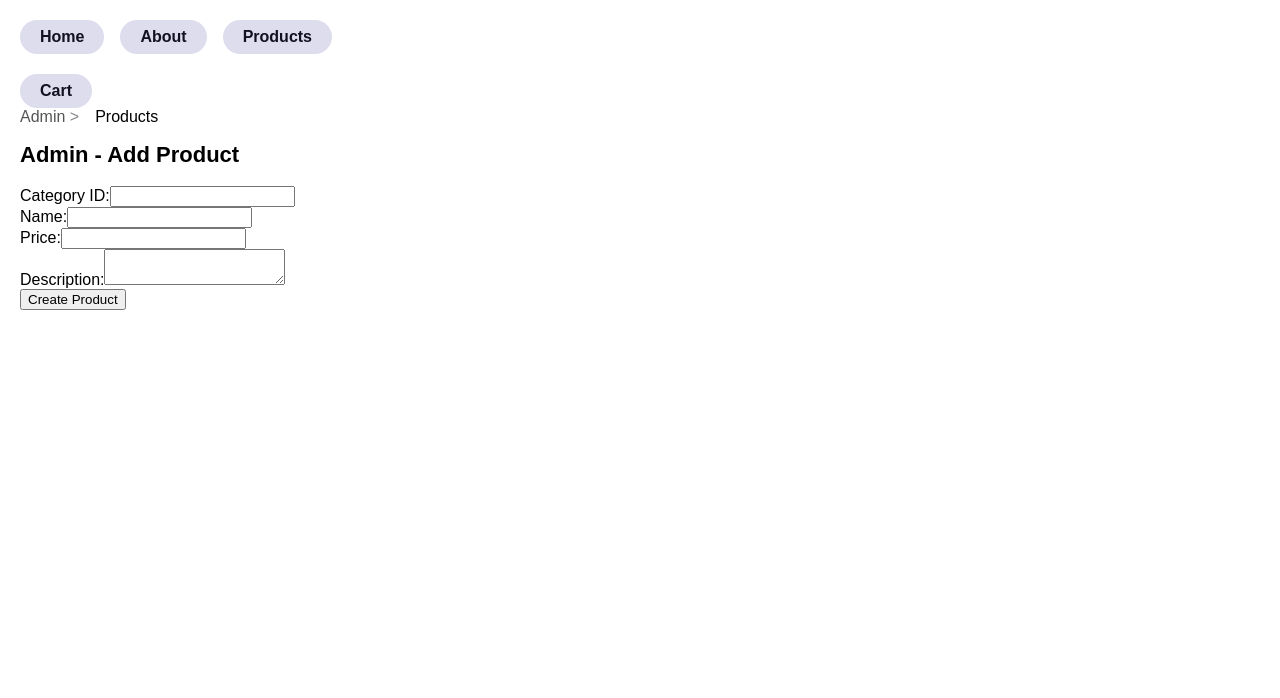
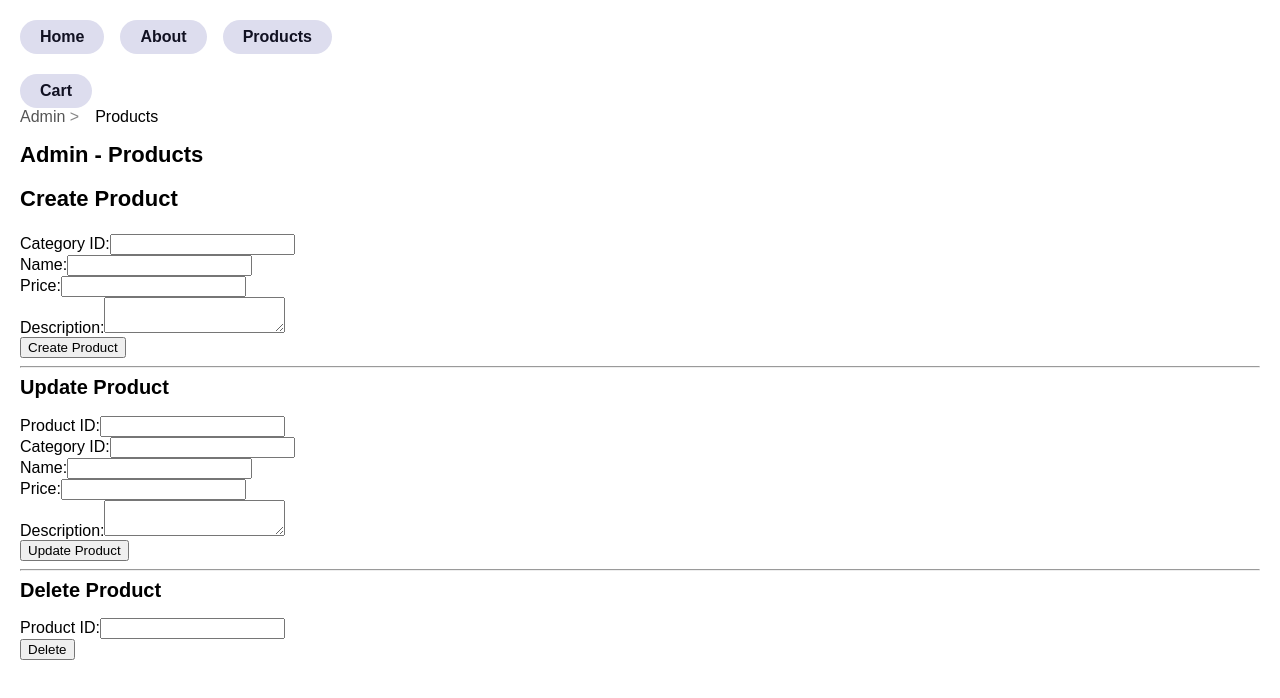
Before and after one commit to prae-mai/IERG4210-Project, a React (Create React App) app in the folder client/: page /admin/products in a window 1280 px wide. Shown: the top 698 px of the page. Built offline with nearby package versions, Linux system fonts and the light colour scheme.

Commit message:
Separate admin product components, add admin product functionality (create, delete, update)

```diff
--- a/client/src/api/productsApi.js
+++ b/client/src/api/productsApi.js
@@ -0,0 +1,41 @@
+const BASE_URL = "http://localhost:5000/api/products";
+
+export async function createProduct(data) {
+	const res = await fetch(BASE_URL, {
+		method: "POST",
+		headers: { "Content-Type": "application/json" },
+		body: JSON.stringify(data),
+	});
+
+	if (!res.ok) {
+		throw new Error("Failed to create product");
+	}
+
+	return await res.json();
+}
+
+export async function updateProduct(pid, data) {
+	const res = await fetch(`${BASE_URL}/${pid}`, {
+		method: "PUT",
+		headers: { "Content-Type": "application/json" },
+		body: JSON.stringify(data),
+	});
+
+	if (!res.ok) {
+		throw new Error("Failed to update product");
+	}
+
+	return await res.json();
+}
+
+export async function deleteProduct(pid) {
+	const res = await fetch(`${BASE_URL}/${pid}`, {
+		method: "DELETE",
+	});
+
+	if (!res.ok) {
+		throw new Error("Failed to delete product");
+	}
+
+	return await res.json();
+}
--- /dev/null
+++ b/client/src/components/AdminProductsCreate.js
@@ -0,0 +1,98 @@
+import { useState } from "react";
+import { createProduct } from "../api/productsApi";
+
+function AdminProductsCreate() {
+	const [formData, setFormData] = useState({
+		catid: "",
+		name: "",
+		price: "",
+		description: "",
+	});
+
+	const [message, setMessage] = useState("");
+
+	const handleChange = (e) => {
+		setFormData({
+			...formData,
+			[e.target.name]: e.target.value,
+		});
+	};
+
+	const handleSubmit = async (e) => {
+		e.preventDefault();
+
+		try {
+			const data = await createProduct({...formData, catid: Number(formData.catid), price: Number(formData.price)});
+
+			setMessage(`Product created with ID ${data.productId}`);
+
+			setFormData({
+				catid: "",
+				name: "",
+				price: "",
+				description: "",
+			});
+
+		} catch (error) {
+			console.error(error);
+			setMessage("Server error");
+		}
+	};
+
+	return (
+		<section>
+			<h1>Create Product</h1>
+
+			<form onSubmit={handleSubmit}>
+				<div>
+					<label>Category ID:</label>
+					<input
+						type="number"
+						name="catid"
+						value={formData.catid}
+						onChange={handleChange}
+						required
+					/>
+				</div>
+
+				<div>
+					<label>Name:</label>
+					<input
+						type="text"
+						name="name"
+						value={formData.name}
+						onChange={handleChange}
+						required
+					/>
+				</div>
+
+				<div>
+					<label>Price:</label>
+					<input
+						type="number"
+						step="0.01"
+						name="price"
+						value={formData.price}
+						onChange={handleChange}
+						required
+					/>
+				</div>
+
+				<div>
+					<label>Description:</label>
+					<textarea
+						name="description"
+						value={formData.description}
+						onChange={handleChange}
+					/>
+				</div>
+
+				<button type="submit">Create Product</button>
+			</form>
+
+			{message && <p>{message}</p>}
+		</section>
+	);
+}
+
+export default AdminProductsCreate;
--- /dev/null
+++ b/client/src/components/AdminProductsDelete.js
@@ -0,0 +1,49 @@
+import { useState } from "react";
+import { deleteProduct } from "../api/productsApi";
+
+function AdminProductsDelete() {
+	const [pid, setPid] = useState("");
+	const [message, setMessage] = useState("");
+
+	const handleChange = (e) => {
+		setPid(e.target.value);
+	};
+
+	const handleSubmit = async (e) => {
+		e.preventDefault();
+
+		try {
+			await deleteProduct(Number(pid));
+			setMessage("Product deleted successfully");
+			setPid("");
+		} catch (error) {
+			console.error(error);
+			setMessage(error.message || "Server error");
+		}
+	};
+
+	return (
+		<div>
+			<h2>Delete Product</h2>
+
+			<form onSubmit={handleSubmit}>
+				<div>
+					<label>Product ID:</label>
+					<input
+						type="number"
+						name="pid"
+						value={pid}
+						onChange={handleChange}
+						required
+					/>
+				</div>
+
+				<button type="submit">Delete</button>
+			</form>
+
+			{message && <p>{message}</p>}
+		</div>
+	);
+}
+
+export default AdminProductsDelete;
--- /dev/null
+++ b/client/src/components/AdminProductsUpdate.js
@@ -0,0 +1,110 @@
+import { useState } from "react";
+import { updateProduct } from "../api/productsApi";
+
+function AdminProductsUpdate() {
+	const [pid, setPid] = useState("");
+	const [formData, setFormData] = useState({
+		catid: "",
+		name: "",
+		price: "",
+		description: "",
+	});
+
+	const [message, setMessage] = useState("");
+
+	const handlePidChange = (e) => {
+		setPid(e.target.value);
+	}
+
+	const handleChange = (e) => {
+		setFormData({
+			...formData,
+			[e.target.name]: e.target.value,
+		});
+	};
+
+	const handleSubmit = async (e) => {
+		e.preventDefault();
+
+		try {
+			await updateProduct(pid, {
+				...formData,
+				catid: Number(formData.catid),
+				price: Number(formData.price),
+			});
+
+			setMessage("Product updated successfully");
+		} catch (error) {
+			console.error(error);
+			setMessage(error.message || "Server error");
+		}
+	};
+
+	return (
+		<div>
+			<h2>Update Product</h2>
+
+			<form onSubmit={handleSubmit}>
+				<div>
+					<label>Product ID:</label>
+					<input
+						type="number"
+						name="pid"
+						value={formData.pid}
+						onChange={handlePidChange}
+						required
+					/>
+				</div>
+
+				<div>
+					<label>Category ID:</label>
+					<input
+						type="number"
+						name="catid"
+						value={formData.catid}
+						onChange={handleChange}
+						required
+					/>
+				</div>
+
+				<div>
+					<label>Name:</label>
+					<input
+						type="text"
+						name="name"
+						value={formData.name}
+						onChange={handleChange}
+						required
+					/>
+				</div>
+
+				<div>
+					<label>Price:</label>
+					<input
+						type="number"
+						step="0.01"
+						name="price"
+						value={formData.price}
+						onChange={handleChange}
+						required
+					/>
+				</div>
+
+				<div>
+					<label>Description:</label>
+					<textarea
+						name="description"
+						value={formData.description}
+						onChange={handleChange}
+					/>
+				</div>
+
+				<button type="submit">Update Product</button>
+			</form>
+
+			{message && <p>{message}</p>}
+		</div>
+	);
+}
+
+export default AdminProductsUpdate;
--- a/client/src/pages/AdminProducts.js
+++ b/client/src/pages/AdminProducts.js
@@ -1,109 +1,17 @@
-import { useState } from "react";
+import AdminProductsCreate from "../components/AdminProductsCreate";
+import AdminProductsUpdate from "../components/AdminProductsUpdate";
+import AdminProductsDelete from "../components/AdminProductsDelete";
 
 function AdminProducts() {
-	const [formData, setFormData] = useState({
-		catid: "",
-		name: "",
-		price: "",
-		description: "",
-	});
-
-	const [message, setMessage] = useState("");
-
-	const handleChange = (e) => {
-		setFormData({
-			...formData,
-			[e.target.name]: e.target.value,
-		});
-	};
-
-	const handleSubmit = async (e) => {
-		e.preventDefault();
-
-		try {
-			const response = await fetch("http://localhost:5000/api/products", {
-				method: "POST",
-				headers: {
-					"Content-Type": "application/json",
-				},
-				body: JSON.stringify({
-					...formData,
-					catid: Number(formData.catid),
-					price: Number(formData.price),
-				}),
-			});
-
-			const data = await response.json();
-
-			if (response.ok) {
-				setMessage(`Product created with ID ${data.productId}`);
-				setFormData({
-					catid: "",
-					name: "",
-					price: "",
-					description: "",
-				});
-			} else {
-				setMessage(data.error || "Error creating product");
-			}
-		} catch (error) {
-			console.error(error);
-			setMessage("Server error");
-		}
-	};
-
 	return (
 		<section>
-			<h1>Admin - Add Product</h1>
+			<h1>Admin - Products</h1>
 
-			<form onSubmit={handleSubmit}>
-				<div>
-					<label>Category ID:</label>
-					<input
-						type="number"
-						name="catid"
-						value={formData.catid}
-						onChange={handleChange}
-						required
-					/>
-				</div>
-
-				<div>
-					<label>Name:</label>
-					<input
-						type="text"
-						name="name"
-						value={formData.name}
-						onChange={handleChange}
-						required
-					/>
-				</div>
-
-				<div>
-					<label>Price:</label>
-					<input
-						type="number"
-						step="0.01"
-						name="price"
-						value={formData.price}
-						onChange={handleChange}
-						required
-					/>
-				</div>
-
-				<div>
-					<label>Description:</label>
-					<textarea
-						name="description"
-						value={formData.description}
-						onChange={handleChange}
-					/>
-				</div>
-
-				<button type="submit">Create Product</button>
-			</form>
-
-			{message && <p>{message}</p>}
+			<AdminProductsCreate />
+			<hr />
+			<AdminProductsUpdate />
+			<hr />
+			<AdminProductsDelete />
 		</section>
 	);
 }
```
Also changed, not shown: client/src/api/categoriesApi.js (+41 -0 lines), client/src/pages/AdminCategories.js (added), 1 other file (tests, documents, lock files or other folders).
